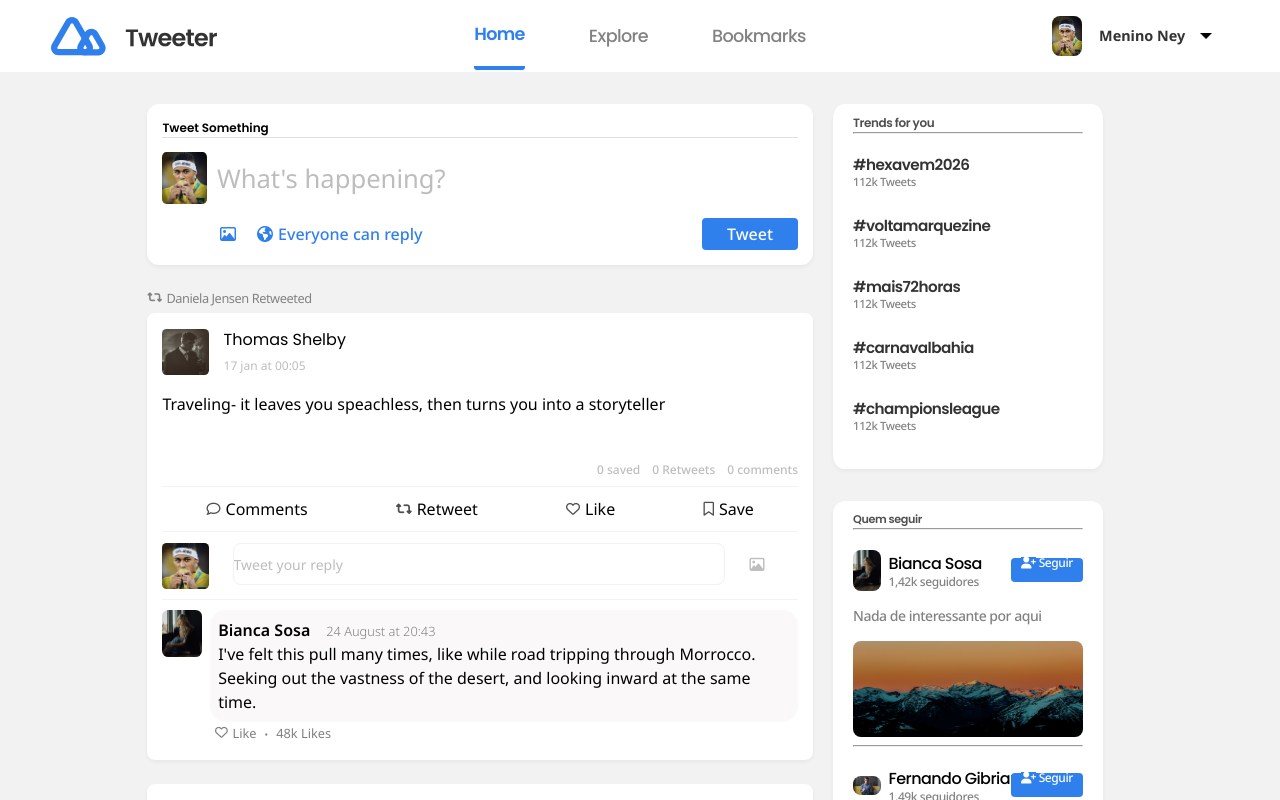
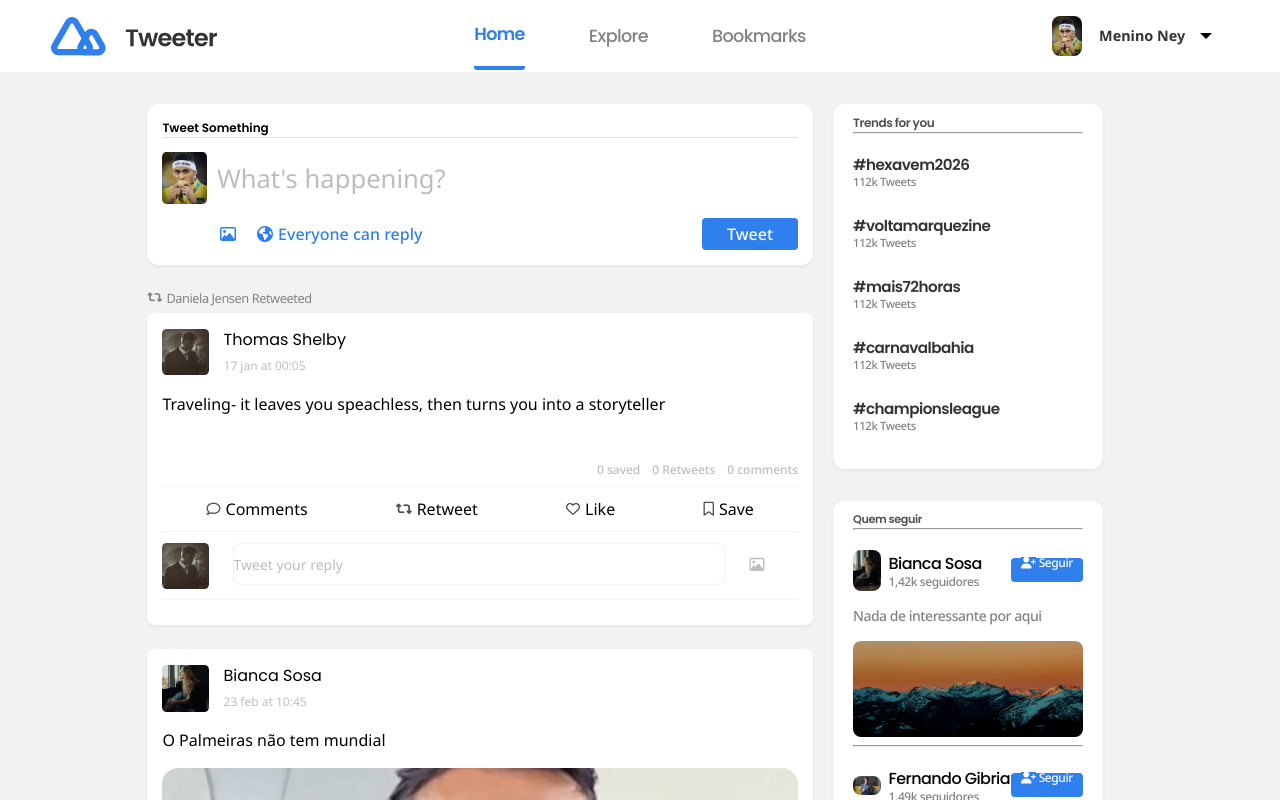
Before and after one commit to Sintese-Jr/twitter-clone-frontend, a React (Create React App) app in the folder projetotreinee/: page / in a window 1280 px wide. Shown: the top 800 px of the page. Built offline with nearby package versions, Linux system fonts and the light colour scheme.

Commit message:
renderização condicional das respostas tweet

```diff
--- a/projetotreinee/src/components/RespostaTweet/RespostaTweet.js
+++ b/projetotreinee/src/components/RespostaTweet/RespostaTweet.js
@@ -6,6 +6,7 @@ import EspacoLikes from './RespostaTweetComponents/EspacoLikes';
 import imgSrc from './images/fotoPerfil.jpg'
 
 export default function RespostaTweet(props) {
+    const imagePerfil = require(`../../images/fotoPerfil/${props.image}`);
     const [curtiu, setCurtiu] = useState(false);
 
     function handleClick() {
@@ -15,17 +16,16 @@ export default function RespostaTweet(props) {
 
     return (
         <div className="respostaTweet">
-            <FotoPerfil imgSrc={imgSrc} />
+            <FotoPerfil imgSrc={imagePerfil}/>
             <div className="respostaELikes">
                 <EspacoResposta
-                    nome="Bianca Sosa"
-                    data="24 August at 20:43"
-                    texto="I've felt this pull many times, like while road tripping through Morrocco.
-                    Seeking out the vastness of the desert, and looking inward at the same time."
+                    nome={props.nome}
+                    data={props.data}
+                    texto={props.texto}
                 />
                 <div className="botaoLike"  onClick={handleClick}>
-                    {curtiu === false && <EspacoLikes liked="notLiked" qtdLikes="48k" textoLiked="Like" />}
-                    {curtiu === true && <EspacoLikes liked="liked" qtdLikes="48k" textoLiked="Liked" />}
+                    {curtiu === false && <EspacoLikes liked="notLiked" qtdLikes={props.qtdLikes} textoLiked="Like" />}
+                    {curtiu === true && <EspacoLikes liked="liked" qtdLikes={props.qtdLikes} textoLiked="Liked" />}
                 </div>
             </div>
         </div>
--- a/projetotreinee/src/components/Tweet/NewTweet.js
+++ b/projetotreinee/src/components/Tweet/NewTweet.js
@@ -1,18 +1,38 @@
 import React, { useState } from "react";
-import "../../styles/Tweet.css"
-import RespostaTweet from "../RespostaTweet/RespostaTweet"
-import {Link} from "react-router-dom"
+import users from "../../mockData/users.json";
+import tweetsDB from "../../mockData/tweetsDB.json";
+import "../../styles/Tweet.css";
+import RespostaTweet from "../RespostaTweet/RespostaTweet";
+import { Link } from "react-router-dom"
 import BotaoTweet from '../utilities/BotaoTweet';
 
 export default function Tweet(props) {
 
+    const arrayResp = tweetsDB[props.tweetId].answers;
     const imagemPerfil = require(`../../images/fotoPerfil/${props.fotoPerfil}`);
     const imagemPost = props.imagem ? require(`../../images/imagensPosts/${props.imagem}`) : null;
-    const imagemPerfilRoot = require(`../../images/fotoPerfil/${props.fotoUsuarioLogado}`);
 
+    const [showComments, setShow] = useState(true)
     const [curtiu, setCurtiu] = useState(false);
     const [retweetou, setRetweet] = useState(false);
     const [salvou, setSalvou] = useState(false);
+    const [listaResp, setListaResp] = useState(null);
+
+    function handleClickComment() {
+        setShow(!showComments);
+        if(showComments) {
+            let resp = arrayResp.map(elemento => {
+                const usuarioResp = users[elemento.writerId]
+                 return <RespostaTweet
+                    image={usuarioResp.fotoPerfil}
+                    nome={usuarioResp.nome}
+                    data={elemento.datas}
+                    qtdLikes={elemento.likes}
+                    texto={elemento.aswer} />
+            });
+            setListaResp(resp);
+        } else setListaResp(null);
+    }
 
     function handleClickRetweet() {
         if (retweetou) setRetweet(false);
@@ -34,7 +54,7 @@ export default function Tweet(props) {
                 <Link to={`/perfil/${props.writerId}`}>
                     <div className="header-post">
                         <div className="avatar">
-                            <img src={imagemPerfil}/>
+                            <img src={imagemPerfil} />
                         </div>
                         <div className="userPost">
                             <h4>{props.nome}</h4>
@@ -43,17 +63,19 @@ export default function Tweet(props) {
                     </div>
                 </Link>
                 <p className="textoPost">{props.text}</p>
-                <div className = "imagemPost">
-                    {imagemPost ? <img src={imagemPost}/> :
-                    <br></br>}
+                <div className="imagemPost">
+                    {imagemPost ? <img src={imagemPost} /> :
+                        <br></br>}
                     <span>{props.comments} comments</span>
                     <span>{props.retweets} Retweets</span>
                     <span>{props.saves} saved</span>
                 </div>
                 <div className="iconesPost">
 
-                    <BotaoTweet icone="far fa-comment" texto="Comments" alt="Comentarios" />
 
+                    <div onClick={handleClickComment}>
+                        <BotaoTweet icone="far fa-comment" texto="Comments" alt="Comentarios" />
+                    </div>
                     <div onClick={handleClickRetweet} className="retweet">
                         {retweetou === false && <BotaoTweet icone="fa-solid fa-retweet" texto="Retweet" alt="Retweet" />}
                         {retweetou === true && <BotaoTweet className="retweeted" icone="fa-solid fa-retweet" cor="verde" texto="Retweeted" alt="Retweeted" />}
@@ -71,16 +93,18 @@ export default function Tweet(props) {
 
                 <div className="comment">
                     <div className="imageComment">
-                        <img src={imagemPerfilRoot}/>
+
+                        <img src={imagemPerfil} />
+
                     </div>
                     <div className="conteudoComment">
                         <form action="...">
-                             <input type="text" id="comentario" placeholder="Tweet your reply"/>
-                                <i className="fa-regular fa-image"></i>
+                            <input type="text" id="comentario" placeholder="Tweet your reply" />
+                            <i className="fa-regular fa-image"></i>
                         </form>
                     </div>
                 </div>
-                <RespostaTweet />
+                {listaResp}
             </div>
         </div>
     );
--- a/projetotreinee/src/mockData/tweetsDB.json
+++ b/projetotreinee/src/mockData/tweetsDB.json
@@ -11,12 +11,20 @@
             {
                 "writerId":  "0004",
                 "aswer": "Muito bom!",
-                "likes": 0
+                "likes": 0,
+                "datas": "17 jan at 00:05"
             },
             {
                 "writerId":  "0002",
                 "aswer": "Muito Ruim :(",
-                "likes": 0
+                "likes": 0,
+                "datas": "17 jan at 00:05"
+            },
+            {
+                "writerId":  "0004",
+                "aswer": "Muito bom!",
+                "likes": 0,
+                "datas": "17 jan at 00:05"
             }
         ]
     },
@@ -32,12 +40,14 @@
             {
                 "writerId":  "0002",
                 "aswer": "Muito bom!",
-                "likes": 0
+                "likes": 0,
+                "datas": "17 jan at 00:05"
             },
             {
                 "writerId":  "0002",
                 "aswer": "Muito Ruim :(",
-                "likes": 0
+                "likes": 0,
+                "datas": "17 jan at 00:05"
             }
         ]
 
@@ -54,12 +64,14 @@
             {
                 "writerId":  "0003",
                 "aswer": "Muito bom!",
-                "likes": 0
+                "likes": 0,
+                "datas": "17 jan at 00:05"
             },
             {
                 "writerId":  "0004",
                 "aswer": "Muito Ruim :(",
-                "likes": 0
+                "likes": 0,
+                "datas": "17 jan at 00:05"
             }
         ]
     },
@@ -75,12 +87,14 @@
             {
                 "writerId":  "0002",
                 "aswer": "Muito bom!",
-                "likes": 0
+                "likes": 0,
+                "datas": "17 jan at 00:05"
             },
             {
                 "writerId":  "0003",
                 "aswer": "Muito Ruim :(",
-                "likes": 0
+                "likes": 0,
+                "datas": "17 jan at 00:05"
             }
         ]
     },
@@ -96,12 +110,14 @@
             {
                 "writerId":  "0002",
                 "aswer": "Muito bom!",
-                "likes": 0
+                "likes": 0,
+                "datas": "17 jan at 00:05"
             },
             {
                 "writerId":  "0003",
                 "aswer": "Muito Ruim :(",
-                "likes": 0
+                "likes": 0,
+                "datas": "17 jan at 00:05"
             }
         ]
     },
@@ -117,12 +133,14 @@
             {
                 "writerId":  "0002",
                 "aswer": "Muito bom!",
-                "likes": 0
+                "likes": 0,
+                "datas": "17 jan at 00:05"
             },
             {
                 "writerId":  "0003",
                 "aswer": "Muito Ruim :(",
-                "likes": 0
+                "likes": 0,
+                "datas": "17 jan at 00:05"
             }
         ]
     }
--- a/projetotreinee/src/pages/Home.js
+++ b/projetotreinee/src/pages/Home.js
@@ -18,7 +18,8 @@ export default function HomePage() {
         const dados = {...tweetsDB[tweetId],
             "nome": usuario.nome,
             "fotoPerfil": usuario.fotoPerfil,
-            "fotoUsuarioLogado": users["root"].fotoPerfil,
+            "tweetId": tweetId
+
         }
         return <Tweet
             key={tweetId}
--- a/projetotreinee/src/pages/Perfil.js
+++ b/projetotreinee/src/pages/Perfil.js
@@ -26,7 +26,7 @@ export default function PerfilPage() {
         const dados = {...tweetsDB[tweetId],
             "nome": usuario.nome,
             "fotoPerfil": usuario.fotoPerfil,
-            "fotoUsuarioLogado": users["root"].fotoPerfil,
+            "tweetId": tweetId
         }
         return <Tweet
             key={tweetId}
```
